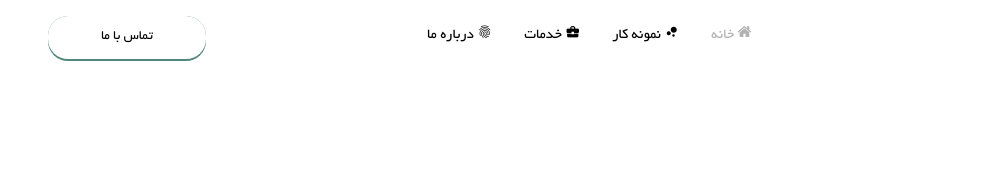
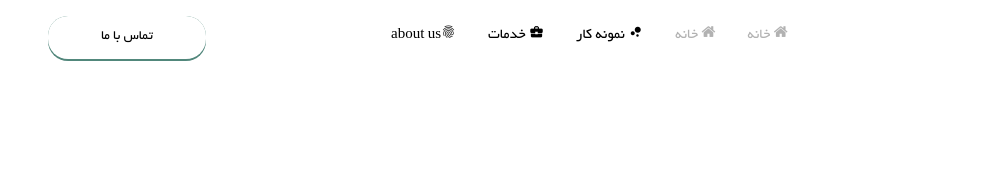
Before and after one commit to rasulsamim/kaaj, a plain HTML site: page index.html in a window 1280 px wide. Shown: the top 176 px of the page, 0-999 px from the left. Drawn offline with Linux system fonts and the light colour scheme; files whose address does not match are found by name.

Commit message:
add a new link
Co-Authored-By: noor-one <74855161+noor-one@users.noreply.github.com>

```diff
--- a/index.html
+++ b/index.html
@@ -33,9 +33,10 @@
 		</div>
 		<div class="w3-col l7 w3-center w3-padding" style="height: 50px;">
 			<div class="w3-bar w3-block w3-collapse" style="font-family: 'BYekan';">
-				<a href="" class="w3-bar-item w3-button">درباره ما <span class="icon-fingerprint"></span></a>
+				<a href="" class="w3-bar-item w3-button">about us<span class="icon-fingerprint"></span></a>
 				<a href="" class="w3-bar-item w3-button">خدمات <span class="icon-business_center"></span></a>
 				<a href="" class="w3-bar-item w3-button">نمونه کار <span class="icon-bubble_chart"></span></a>
+				<a href="" class="w3-bar-item w3-button" style="opacity: 0.3;">خانه <span class="icon-home"></span></a>
 				<a href="" class="w3-bar-item w3-button" style="opacity: 0.3;">خانه <span class="icon-home"></span></a>
 			</div>
 		</div>
```
